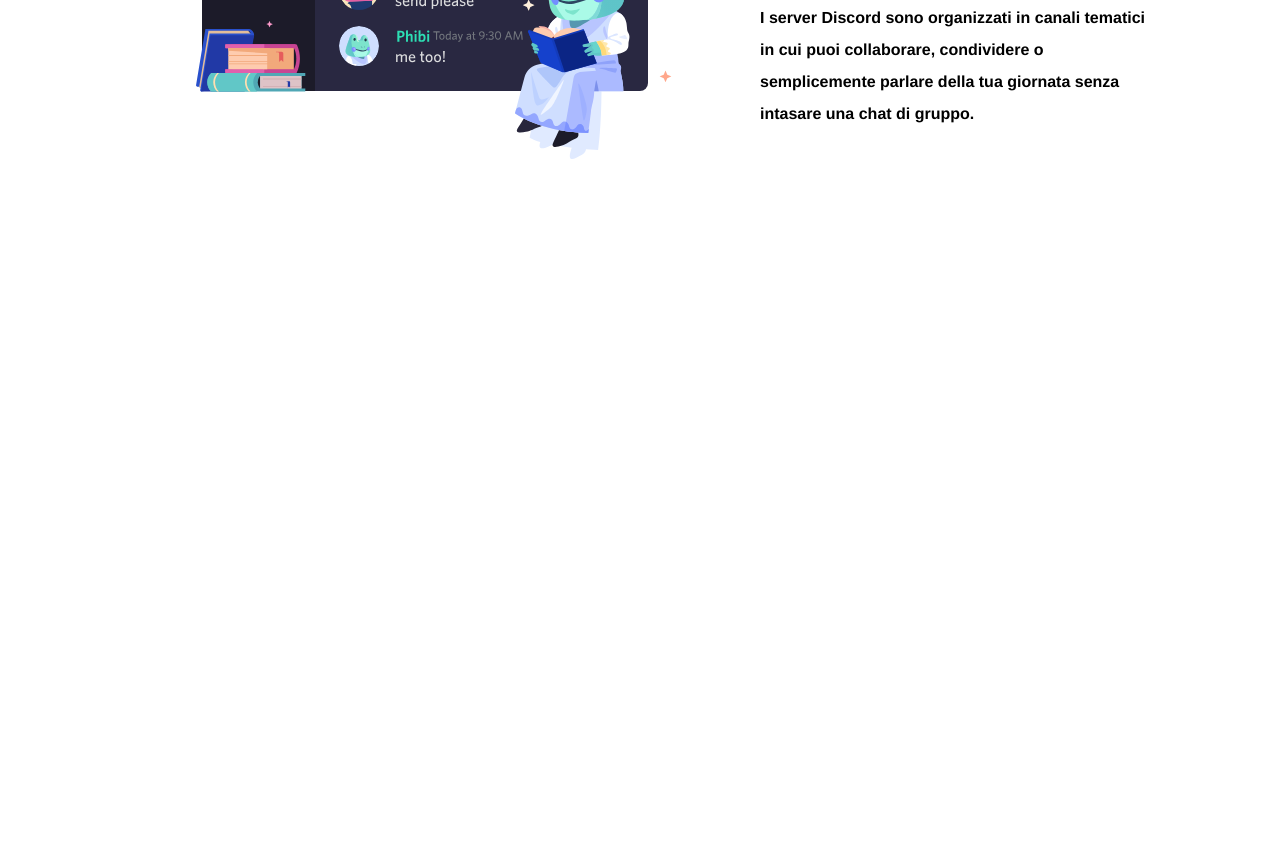
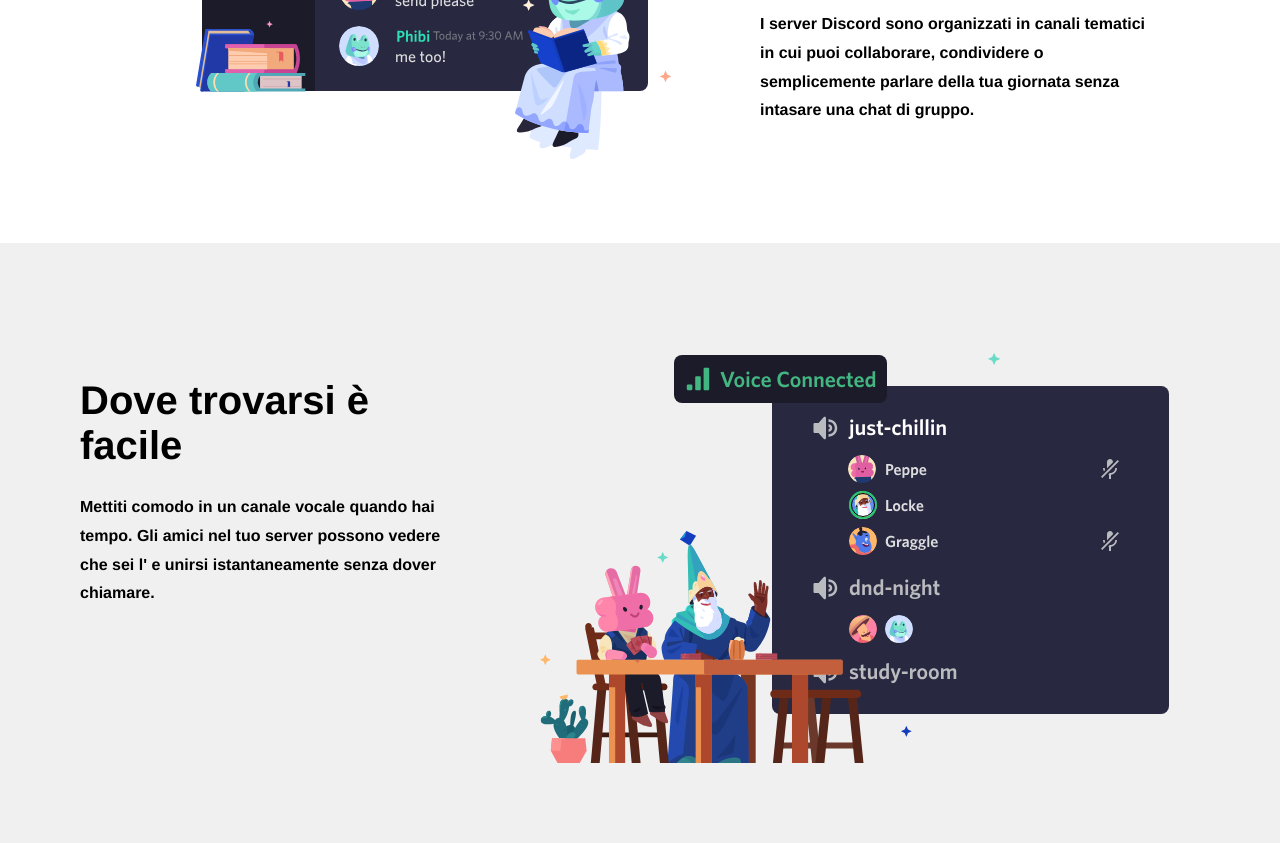
Before and after one commit to Roccofranchini/htmlcss-discord, a plain HTML site: page index.html in a window 1280 px wide. Shown: the part 937-1780 px from the top of the page. Before the commit the page ends 1180 px from the top, so only its background shows below. Drawn offline with Linux system fonts and the light colour scheme.

Commit message:
section-opposite-added

```diff
--- a/css/style.css
+++ b/css/style.css
@@ -63,6 +63,9 @@ body {
     background-color: black;
 }
 
+.bg-lightgray {
+    background-color: rgb(240, 240, 240);
+}
 
 .btn {
     padding: 15px 25px;
@@ -141,7 +144,15 @@ header .navbar ul li a {
 
 }
 
+.opposite-section {
+    height: 600px;
+}
+
 .main-section .col {
+    height: 100%;
+}
+
+.opposite-section .col {
     height: 100%;
 }
 
@@ -158,8 +169,8 @@ header .navbar ul li a {
 }
 
 .main-section-text p {
-    line-height: 200%;
-    margin-top: 20px;
+    line-height: 180%;
+    margin-top: 25px;
     font-weight: bold;
 }
 
@@ -169,3 +180,27 @@ header .navbar ul li a {
     top: 50%;
     transform: translateY(-50%);
 }
+
+.opposite-section-text {
+    position: absolute;
+    top: 50%;
+    transform: translateY(-50%);
+    padding: 0 60px 100px 40px;
+}
+
+.opposite-section img {
+    position: absolute;
+    top: 50%;
+    transform: translateY(-50%);
+}
+
+.opposite-section-text h2 {
+    font-size: 40px;
+    font-weight: bolder;
+}
+
+.opposite-section-text p {
+    line-height: 180%;
+    margin-top: 25px;
+    font-weight: bold;
+}
--- a/index.html
+++ b/index.html
@@ -55,22 +55,40 @@
     </header>
 
     <main>
+        <section class="sezione1">
             <div class="container">
-            <section class="main-section bg-white clearfix">
+                <section class="main-section clearfix">
                     <div class="col w-60 relative">
                         <img src="./img/item1.svg" alt="">
                     </div>
                     <div class="col w-40 relative">
-
                         <div class="main-section-text">
                             <h2>Un luogo a<br>invito con tutto lo spazio<br>necessario per parlare</h2>
                             <p>I server Discord sono organizzati in canali tematici in cui puoi collaborare, condividere
                                 o semplicemente parlare della tua giornata senza intasare una chat di gruppo.</p>
-
                         </div>
                     </div>
                 </section>
             </div>
+        </section>
+
+        <section class="sezione2 bg-lightgray">
+            <div class="container">
+                <div class="opposite-section clearfix">
+                    <div class="col w-40 relative">
+                        <div class="opposite-section-text">
+                            <h2>Dove trovarsi è facile</h2>
+                            <p>Mettiti comodo in un canale vocale quando hai tempo. Gli amici nel tuo server possono
+                                vedere che sei l' e unirsi istantaneamente senza dover chiamare.</p>
+                        </div>
+                    </div>
+                    <div class="col w-60 relative">
+                        <img src="./img/item2.svg" alt="">
+                    </div>
+                </div>
+        </section>
+        </div>
+        </section>
     </main>
 
     <footer></footer>
```
Lines whose indentation alone changed are shown as unchanged.
